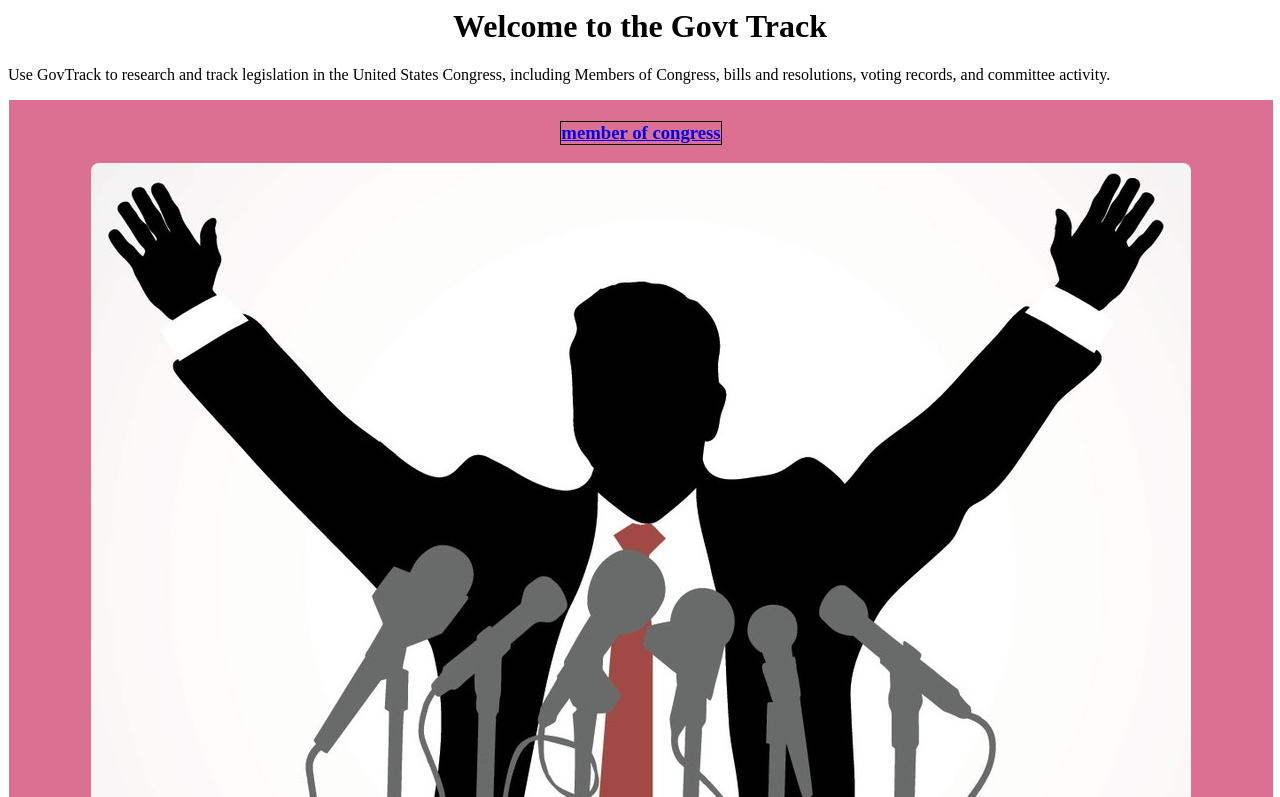
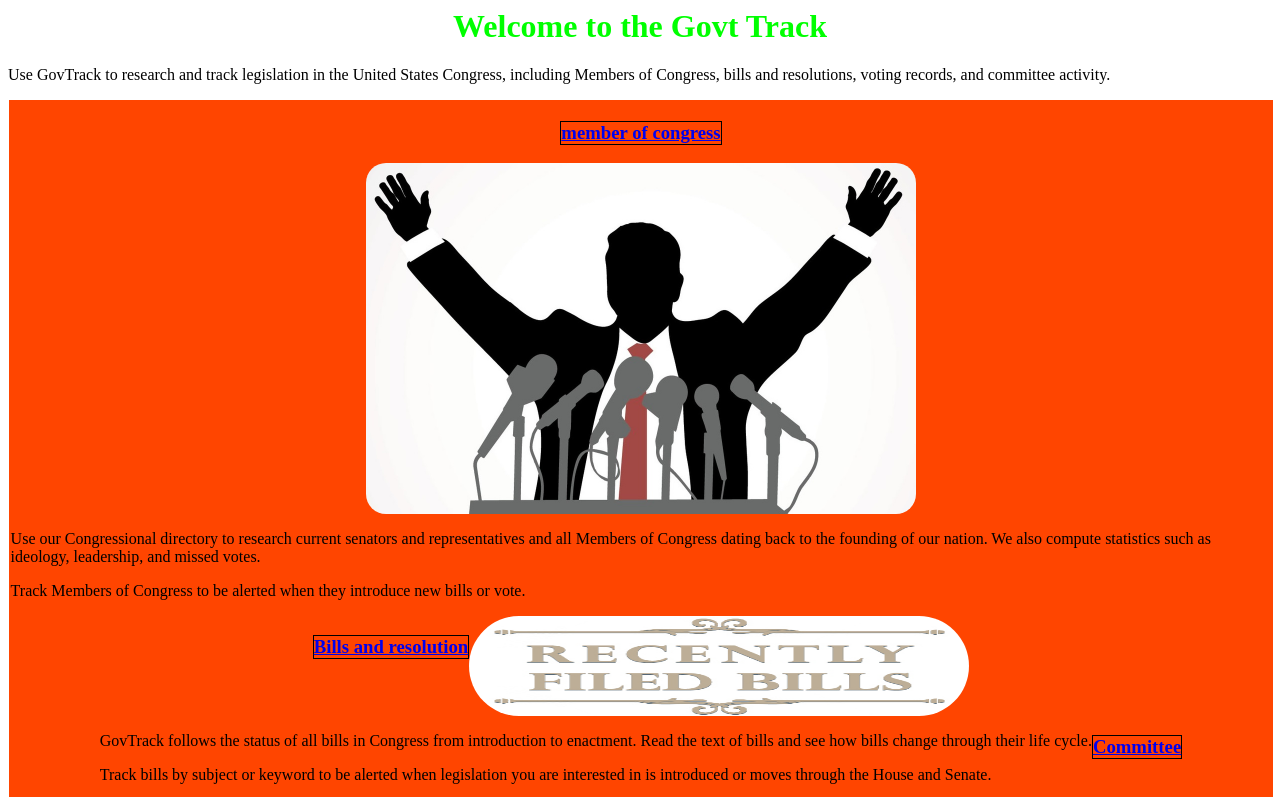
Before and after one commit to priyankagargc27/html105, a plain HTML site: page index.html in a window 1280 px wide. Shown: the top 797 px of the page. Drawn offline with Linux system fonts and the light colour scheme; a script that the page names is missing.

Commit message:
update done

```diff
--- a/css/style.css
+++ b/css/style.css
@@ -9,7 +9,8 @@ html {
     box-sizing: border-box;
 }
 h1{
-    text-emphasis-color: red;
+    color: #00ff00;
+    text-emphasis-color:yellow;
     text-align:center;
 
 }
@@ -18,7 +19,7 @@ h3{
     border: 1px solid black;
 }
 nav {
-    background-color:palevioletred;
+    background-color:orangered;
     display: flex;
     display: -webkit-flex;
     width: 100%;
@@ -29,10 +30,24 @@ nav {
 
 }
 .img-congress
-{
-    width:100%;
+{   width: 400px;
+    height: 100px;
+
+    display:block;
+    margin-left:auto;
+    margin-right:auto;
+    width:50%;
     height:auto;
     overflow:hidden;
-    border-radius:8px;
+    border-radius:20px;
 
 }
+.img-bill
+{
+    width: 500px;
+    height:100px;
+    display:auto;
+    margin-left:auto;
+    border-radius:50px;
+
+}
--- a/index.html
+++ b/index.html
@@ -40,7 +40,7 @@
 </h3>
     </div>
 <div>
-    <img src="images/Recently_Filed_Bills.jpg" alt="Filed Bills" class="img-congress">
+    <img src="images/Recently_Filed_Bills.jpg" alt="Filed Bills" class="img-bill">
 </div>
 <article>
     <p>GovTrack follows the status of all bills in Congress from introduction to enactment. Read the text of bills and see how bills change through their life cycle.</p>
```
